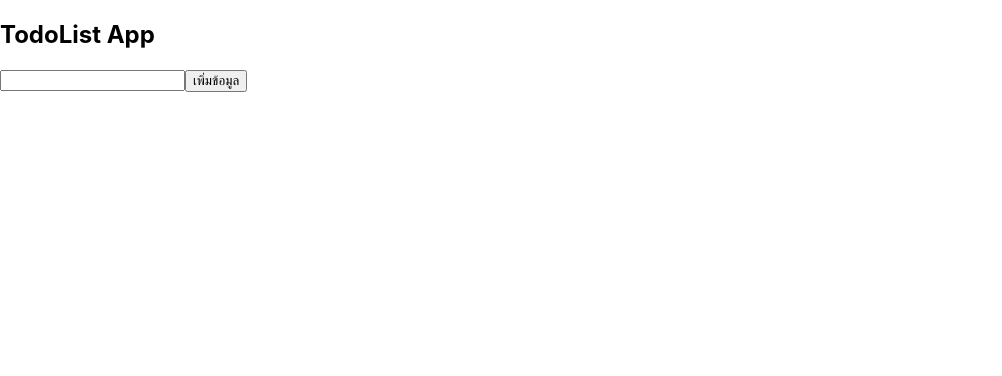
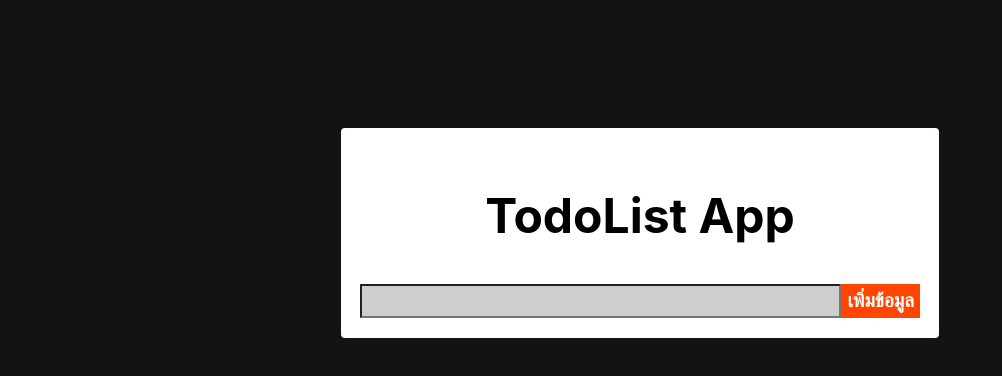
Before and after one commit to mintmintra/todolist, a React (Create React App) app in the folder todolist-app/: page / in a window 1280 px wide. Shown: the top 376 px of the page, without its empty margins (0-1002 px from the left). Built offline with nearby package versions, Linux system fonts and the light colour scheme.

Commit message:
create State

```diff
--- a/todolist-app/src/App.css
+++ b/todolist-app/src/App.css
@@ -1,38 +1,39 @@
-.App {
+body {
+  background-color:  #121312;
+}
+
+h1{
+  font-size: 3rem;
+  line-height: 1.2;
   text-align: center;
 }
 
-.App-logo {
-  height: 40vmin;
-  pointer-events: none;
+.container{
+  background: #fff;
+  padding: 1.2rem;
+  width: 90vw;
+  margin: 8rem auto;
+  max-width: 35rem;
+  border-radius: 0.25rem;
 }
 
-@media (prefers-reduced-motion: no-preference) {
-  .App-logo {
-    animation: App-logo-spin infinite 20s linear;
-  }
+.form-control{
+  display: flex;
+  justify-content: center;
 }
 
-.App-header {
-  background-color: #282c34;
-  min-height: 100vh;
-  display: flex;
-  flex-direction: column;
-  align-items: center;
-  justify-content: center;
-  font-size: calc(10px + 2vmin);
-  color: white;
+.text-input{
+  padding: 0.25rem;
+  font-size: 1.2rem;
+  background: #cecece;
+  flex: 1 0 auto;
 }
 
-.App-link {
-  color: #61dafb;
+.submit-btn{
+  background-color: orangered;
+  color: #fff;
+  font-weight: 800;
+  cursor: pointer;
+  border: transparent;
+  font-size: 1.2rem;
 }
-
-@keyframes App-logo-spin {
-  from {
-    transform: rotate(0deg);
-  }
-  to {
-    transform: rotate(360deg);
-  }
-}
--- a/todolist-app/src/App.js
+++ b/todolist-app/src/App.js
@@ -1,13 +1,21 @@
 import React from 'react';
+import { useState } from "react";
 import './App.css';
 
 function App() {
+  const [name, setName] = useState("")
+  const submitData = (e) => {
+    e.preventDefault()
+    console.log("ข้อมูลรายการ = ", name)
+  }
   return (
     <section className="container">
       <h1>TodoList App</h1>
-      <form className="form-group">
-        <input type="text" className="text-input" />
-        <button type="submit" className="submit-btn">เพิ่มข้อมูล</button>
+      <form className="form-group" onSubmit={submitData}>
+        <div className="form-control">
+          <input type="text" className="text-input" onChange={(e)=>setName(e.target.value)} value={name} />
+          <button type="submit" className="submit-btn">เพิ่มข้อมูล</button>
+        </div>
       </form>
     </section>
   );
```
